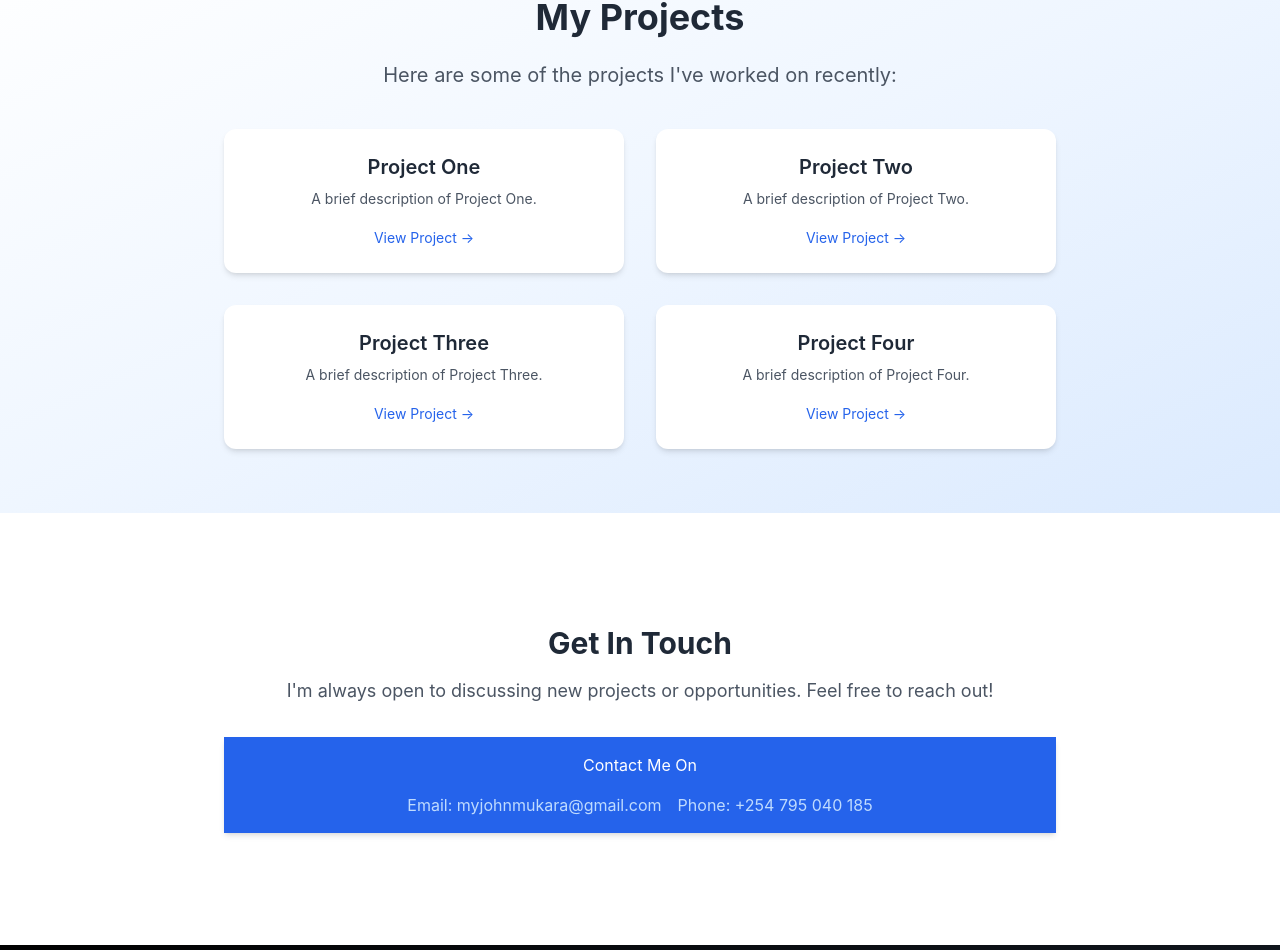
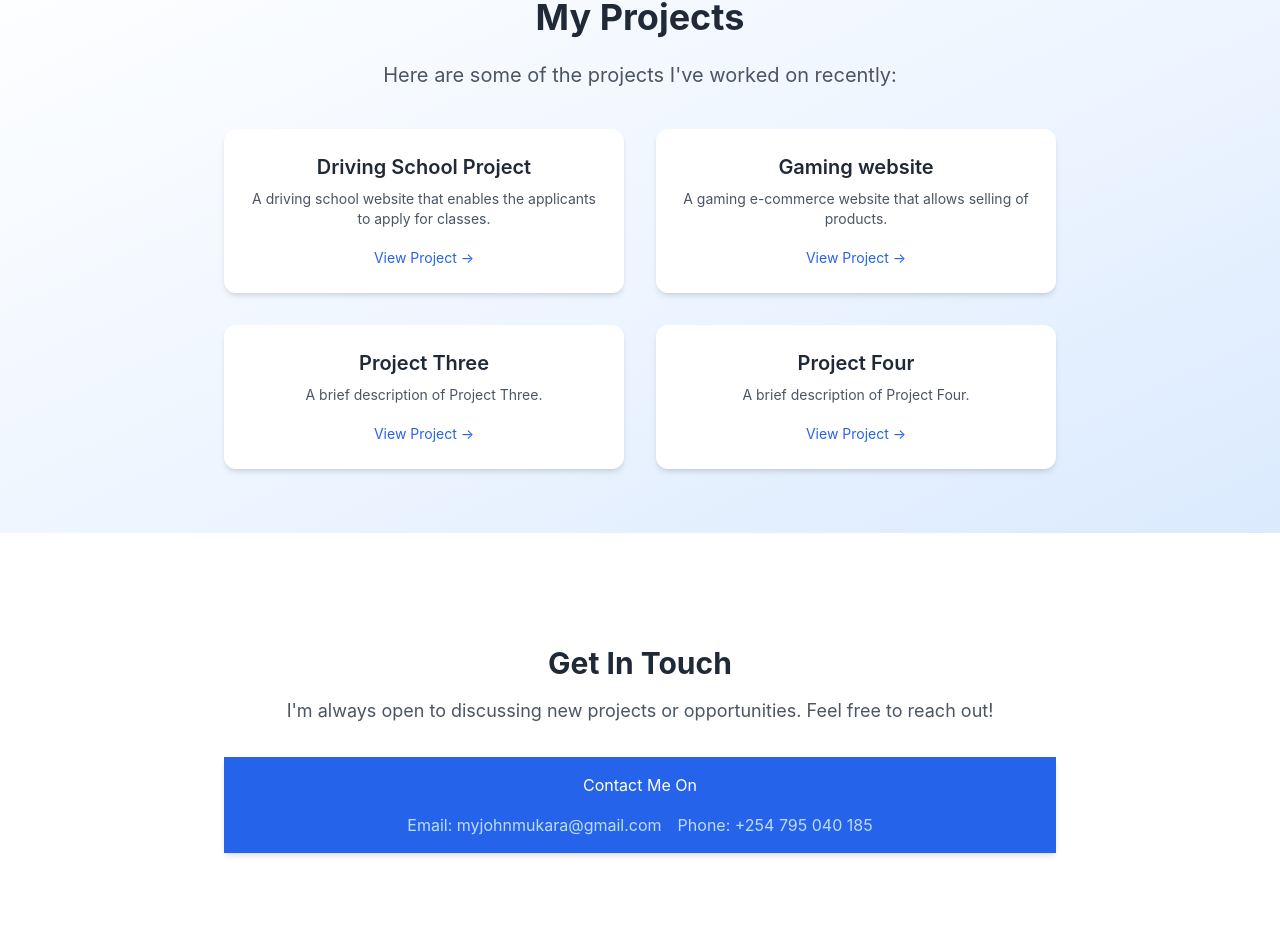
Before and after one commit to muk-p/port, a React (Create React App) app: page / in a window 1280 px wide. Shown: the part 1403-2353 px from the top of the page. Built offline with nearby package versions, Linux system fonts and the light colour scheme.

Commit message:
Update ProjectsSection.js

```diff
--- a/src/components/ProjectsSection.js
+++ b/src/components/ProjectsSection.js
@@ -11,14 +11,14 @@ const ProjectsSection = () => {
         <div className="grid grid-cols-1 sm:grid-cols-2 gap-8">
           {/* Project Cards */}
           <ProjectCard
-            title="Project One"
-            description="A brief description of Project One."
-            link="#"
+            title="Driving School Project"
+            description="A driving school website that enables the applicants to apply for classes."
+            link="https://mi-tech-mt1qdmhcs-mukaras-projects.vercel.app/"
           />
           <ProjectCard
-            title="Project Two"
-            description="A brief description of Project Two."
-            link="#"
+            title="Gaming website"
+            description="A gaming e-commerce website that allows selling of products."
+            link=""
           />
           <ProjectCard
             title="Project Three"
```
